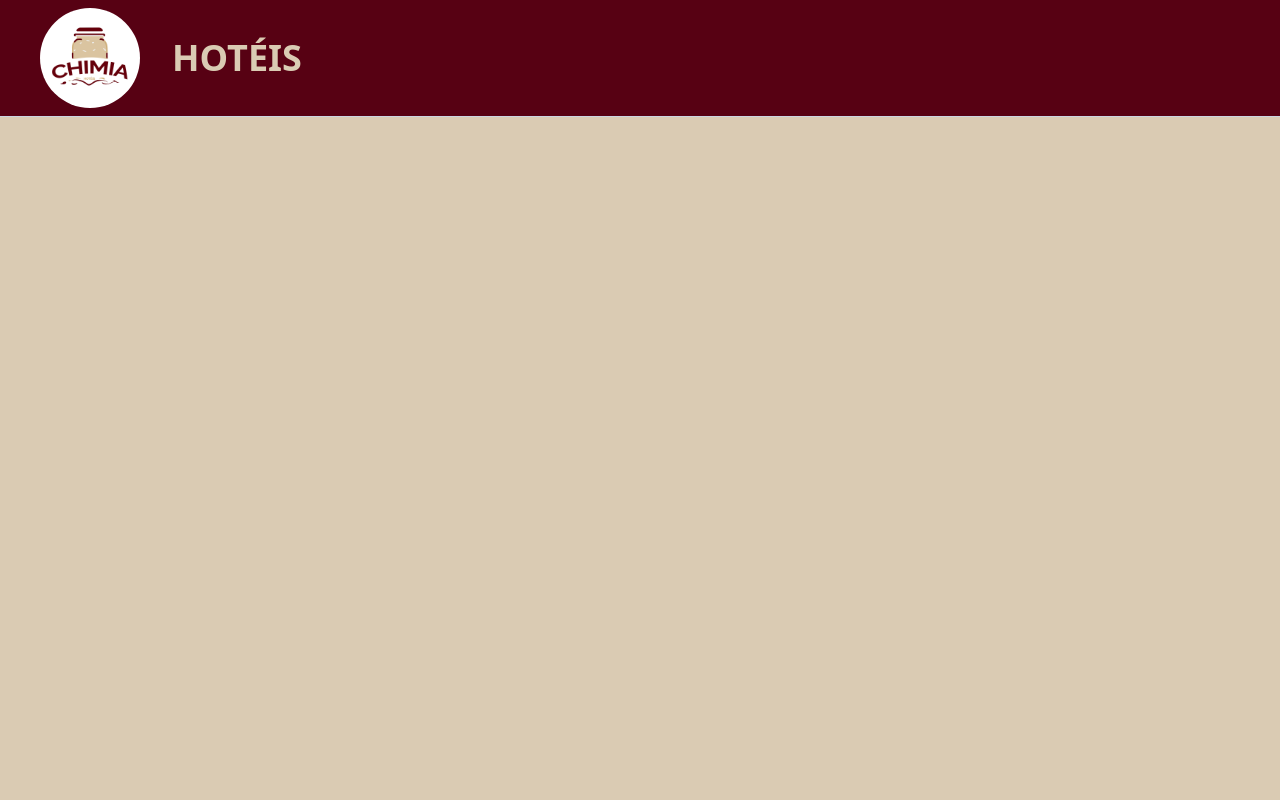
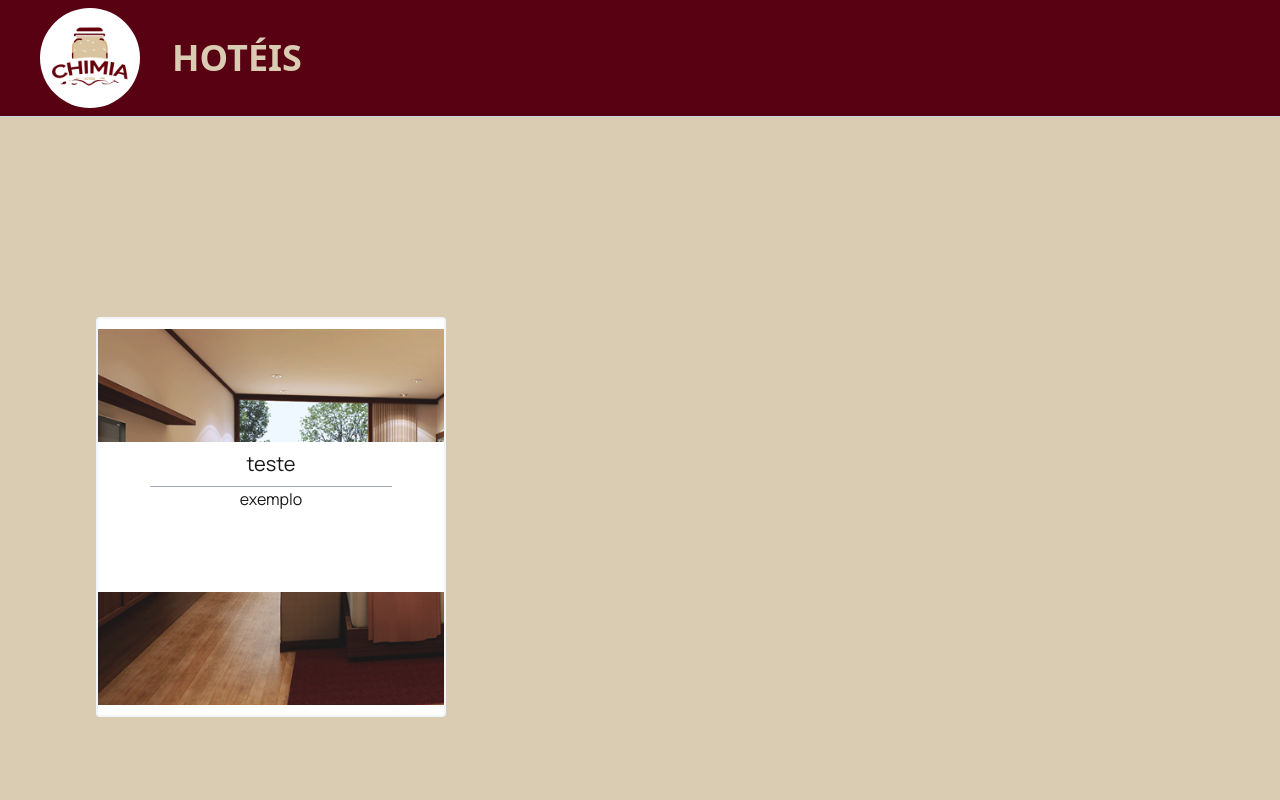
Before and after one commit to gianlucaflaydner/dev-fullstack-2-hotel, a Next.js app: page / in a window 1280 px wide. Shown: the top 800 px of the page. Built offline with nearby package versions, Linux system fonts and the light colour scheme.

Commit message:
feat: create home cards

```diff
--- /dev/null
+++ b/src/components/home-card/home-card.js
@@ -0,0 +1,19 @@
+import Image from "next/image";
+import backgroundImageTeste from "../../../public/images/quarto-background.png";
+
+export default function HomeCard({title, buttonTitle}) {
+  return (
+    <div className="bg-white h-[400px] rounded w-[350px] flex items-center justify-center border-2 border-slate-100 border-solid transform hover:scale-[1.05] cursor-pointer transition duration-500 ease-in-out">
+    <div className="h-[95%] w-full bg-cover bg-opacity-90 flex justify-center items-center bg-[url('/images/quarto-background.png')] opacity-90">
+      <div className="w-full h-[150px] flex flex-col items-center bg-white">
+        <h1 className="text-xl mb-2 mt-2">
+            teste
+        </h1>
+        <div className="bg-slate-400 w-[70%] h-[1px]"></div>
+        <button>exemplo</button>
+
+      </div>
+    </div>
+    </div>
+  );
+};
--- a/src/pages/index.js
+++ b/src/pages/index.js
@@ -1,3 +1,4 @@
+import HomeCard from '@/components/home-card/home-card'
 import { Manrope } from 'next/font/google'
 
 const manrope = Manrope({ subsets: ['latin'] })
@@ -5,8 +6,11 @@ const manrope = Manrope({ subsets: ['latin'] })
 export default function Home() {
   return (
     <main
-      className={`flex min-h-screen flex-col items-center justify-between p-24 ${manrope.className} bg-secondaryColor`}
+      className={`flex min-h-screen items-center justify-between p-24 ${manrope.className} bg-secondaryColor`}
     >
+      <HomeCard />
+
+
 
     </main>
   )
```
